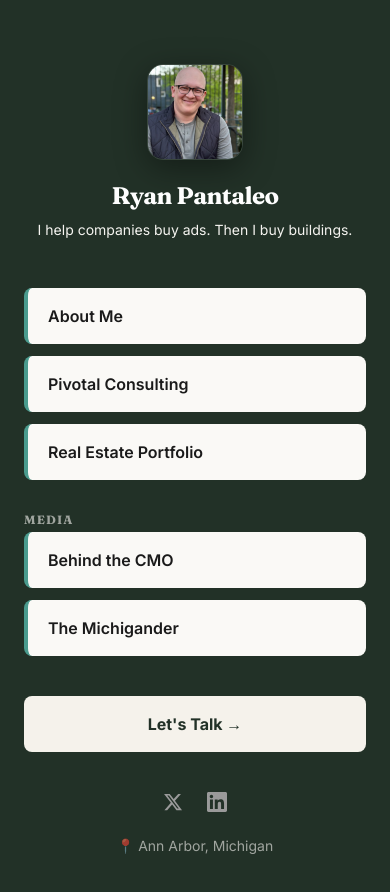
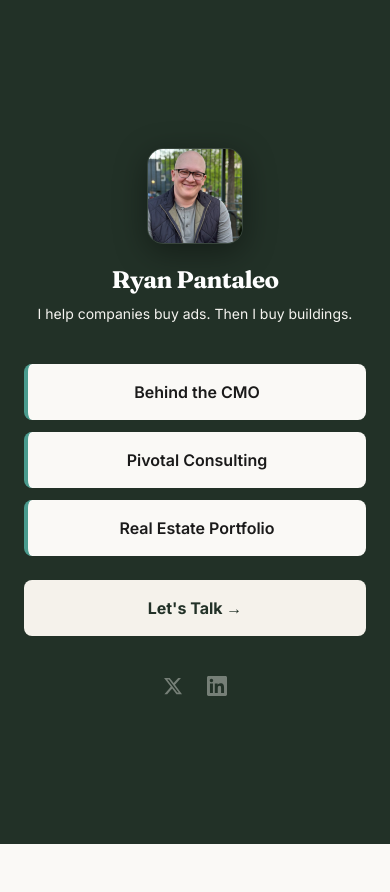
Before and after one commit to rpantaleo11/personal-website, a Next.js app: page /links in a window 390 px wide. Shown: the top 892 px of the page. After the commit the page ends 844 px from the top, so only its background shows below. Built offline with nearby package versions, Linux system fonts and the light colour scheme.

Commit message:
Links page - mobile-first single column, 4 links

```diff
--- a/app/links/page.tsx
+++ b/app/links/page.tsx
@@ -2,27 +2,22 @@
 
 import { motion } from 'framer-motion';
 
-const leftLinks = [
-  { title: 'About Me', href: '/about' },
+const links = [
+  { title: 'Behind the CMO', href: 'https://www.behindthecmo.com' },
   { title: 'Pivotal Consulting', href: 'https://www.pivotal-consulting-group.com' },
   { title: 'Real Estate Portfolio', href: '/real-estate' },
 ];
 
-const rightLinks = [
-  { title: 'Behind the CMO', href: 'https://www.behindthecmo.com' },
-  { title: 'The Michigander', href: 'https://www.michigander.org' },
-];
-
 export default function Links() {
   return (
-    <div className="min-h-screen bg-[#223127] py-16 px-6">
-      <div className="max-w-2xl mx-auto">
-        {/* Profile Section */}
+    <div className="min-h-screen bg-[#223127] flex items-center justify-center py-16 px-6">
+      <div className="w-full max-w-sm">
+        {/* Profile */}
         <motion.div
           initial={{ opacity: 0, y: 20 }}
           animate={{ opacity: 1, y: 0 }}
           transition={{ duration: 0.5 }}
-          className="text-center mb-12"
+          className="text-center mb-10"
         >
           <div className="w-24 h-24 rounded-2xl mx-auto mb-5 overflow-hidden shadow-[0_8px_32px_rgba(0,0,0,0.4)] border border-cream-50/10">
             <img
@@ -39,11 +34,9 @@ export default function Links() {
           </p>
         </motion.div>
 
-        {/* Two Column Links */}
-        <div className="grid md:grid-cols-2 gap-8 mb-10">
-          {/* Left Column */}
-          <div className="space-y-3">
-            {leftLinks.map((link, index) => (
+        {/* Links */}
+        <div className="space-y-3 mb-6">
+          {links.map((link, index) => (
             <motion.a
               key={link.title}
               href={link.href}
@@ -51,39 +44,12 @@ export default function Links() {
               rel={link.href.startsWith('http') ? 'noopener noreferrer' : undefined}
               initial={{ opacity: 0, y: 20 }}
               animate={{ opacity: 1, y: 0 }}
-                transition={{ duration: 0.5, delay: index * 0.1 }}
-                className="block bg-cream-100 rounded-lg px-5 py-4 border-l-4 border-eucalyptus-500 hover:border-eucalyptus-600 hover:shadow-lg transition-all duration-200"
+              transition={{ duration: 0.4, delay: 0.1 + index * 0.08 }}
+              className="block bg-cream-100 rounded-lg px-5 py-4 border-l-4 border-eucalyptus-500 hover:border-eucalyptus-600 hover:shadow-lg transition-all duration-200 text-center"
             >
               <span className="font-semibold text-charcoal-900">{link.title}</span>
             </motion.a>
           ))}
-          </div>
-
-          {/* Right Column */}
-          <div className="space-y-3">
-            <motion.h3
-              initial={{ opacity: 0, y: 20 }}
-              animate={{ opacity: 1, y: 0 }}
-              transition={{ duration: 0.5 }}
-              className="text-xs font-semibold text-cream-200/60 uppercase tracking-widest mb-1"
-            >
-              Media
-            </motion.h3>
-            {rightLinks.map((link, index) => (
-              <motion.a
-                key={link.title}
-                href={link.href}
-                target={link.href.startsWith('http') ? '_blank' : undefined}
-                rel={link.href.startsWith('http') ? 'noopener noreferrer' : undefined}
-                initial={{ opacity: 0, y: 20 }}
-                animate={{ opacity: 1, y: 0 }}
-                transition={{ duration: 0.5, delay: 0.1 + index * 0.1 }}
-                className="block bg-cream-100 rounded-lg px-5 py-4 border-l-4 border-eucalyptus-500 hover:border-eucalyptus-600 hover:shadow-lg transition-all duration-200"
-              >
-                <span className="font-semibold text-charcoal-900">{link.title}</span>
-              </motion.a>
-            ))}
-          </div>
         </div>
 
         {/* CTA */}
@@ -91,7 +57,7 @@ export default function Links() {
           href="/contact"
           initial={{ opacity: 0, y: 20 }}
           animate={{ opacity: 1, y: 0 }}
-          transition={{ duration: 0.5, delay: 0.5 }}
+          transition={{ duration: 0.4, delay: 0.4 }}
           className="block text-center px-8 py-4 text-base font-bold text-[#223127] bg-[#F5F2EB] rounded-lg hover:bg-[#EBE7DD] hover:shadow-xl transition-all duration-200 mb-10"
         >
           Let's Talk →
@@ -101,14 +67,14 @@ export default function Links() {
         <motion.div
           initial={{ opacity: 0 }}
           animate={{ opacity: 1 }}
-          transition={{ duration: 0.5, delay: 0.6 }}
+          transition={{ duration: 0.4, delay: 0.5 }}
           className="flex justify-center gap-6"
         >
           <a
             href="https://twitter.com/RyPantaleo"
             target="_blank"
             rel="noopener noreferrer"
-            className="text-charcoal-400 hover:text-cream-50 transition-colors"
+            className="text-cream-200/40 hover:text-cream-50 transition-colors"
           >
             <svg className="w-5 h-5" fill="currentColor" viewBox="0 0 24 24">
               <path d="M18.244 2.25h3.308l-7.227 8.26 8.502 11.24H16.17l-5.214-6.817L4.99 21.75H1.68l7.73-8.835L1.254 2.25H8.08l4.713 6.231zm-1.161 17.52h1.833L7.084 4.126H5.117z" />
@@ -118,23 +84,13 @@ export default function Links() {
             href="https://linkedin.com/in/ryanpantaleo"
             target="_blank"
             rel="noopener noreferrer"
-            className="text-charcoal-400 hover:text-cream-50 transition-colors"
+            className="text-cream-200/40 hover:text-cream-50 transition-colors"
           >
             <svg className="w-5 h-5" fill="currentColor" viewBox="0 0 24 24">
               <path d="M20.447 20.452h-3.554v-5.569c0-1.328-.027-3.037-1.852-3.037-1.853 0-2.136 1.445-2.136 2.939v5.667H9.351V9h3.414v1.561h.046c.477-.9 1.637-1.85 3.37-1.85 3.601 0 4.267 2.37 4.267 5.455v6.286zM5.337 7.433c-1.144 0-2.063-.926-2.063-2.065 0-1.138.92-2.063 2.063-2.063 1.14 0 2.064.925 2.064 2.063 0 1.139-.925 2.065-2.064 2.065zm1.782 13.019H3.555V9h3.564v11.452zM22.225 0H1.771C.792 0 0 .774 0 1.729v20.542C0 23.227.792 24 1.771 24h20.451C23.2 24 24 23.227 24 22.271V1.729C24 .774 23.2 0 22.222 0h.003z" />
             </svg>
           </a>
         </motion.div>
-
-        {/* Location */}
-        <motion.p
-          initial={{ opacity: 0 }}
-          animate={{ opacity: 1 }}
-          transition={{ duration: 0.5, delay: 0.7 }}
-          className="text-center text-cream-200/60 text-sm mt-6"
-        >
-          📍 Ann Arbor, Michigan
-        </motion.p>
       </div>
     </div>
   );
```
Lines whose indentation alone changed are shown as unchanged.
